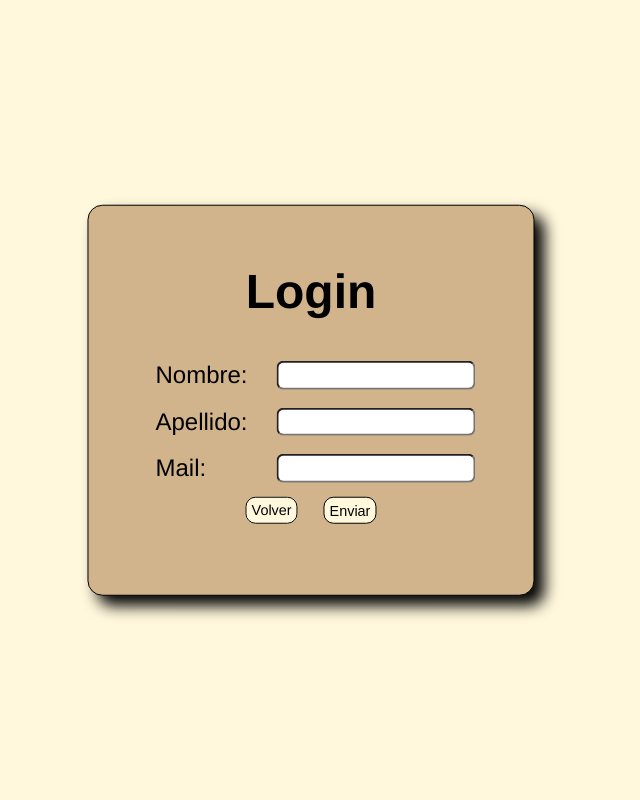
After one commit to Julian-Alcaraz/ProyectoFInalWeb, a PHP site: page /Paginas/Login.html in a window 1280 px wide. The commit adds this page. Shown: the whole page, without its empty margins (329-969 px from the left). Run offline with PHP 8.4, Linux system fonts and the light colour scheme.

Commit message:
Login con js hecho

```diff
--- /dev/null
+++ b/CSS/login.css
@@ -0,0 +1,57 @@
+body{
+    /*background-color:#FFDEAD;
+    background-color:#F5DEB3;
+    background-color:#D2B48C;*/
+    background-color:#FFF8DC;
+    font-family:Helvetica;
+
+}
+.caja{
+    position: absolute;
+    top: 50%;
+    left: 50%;
+    transform: translate(-50%,-50%);
+    background-color: #D2B48C;
+    padding: 2% 5% 4% 5% ;
+    border-radius: 15px;
+    box-shadow: 10px 10px 15px;
+}
+
+.caja table{
+    font-size: 150%;
+}
+
+.caja table .texto{
+    margin-left: 25px;
+    margin-bottom: 7px;
+    margin-top: 7px;
+    padding: 2%;
+    font-size: 60%;
+    border-radius: 7px;
+
+}
+.caja table .submit{
+    font-size: 60%;
+    background-color: #FFF8DC ;
+    text-decoration: none;
+    color: black;
+    padding: 1.5%;
+    border: solid 1px ;
+    border-color: black;
+    border-radius: 10px;
+    margin-left: 10px;
+}
+.caja table .volver{
+    font-size: 60%;
+    background-color: #FFF8DC ;
+    text-decoration: none;
+    color: black;
+    padding: 1.5%;
+    border: solid 1px ;
+    border-color: black;
+    border-radius: 10px;
+    margin-right: 10px;
+}
+.caja table tr .botonera{
+    text-align: center;
+}
--- a/Paginas/Inicio.html
+++ b/Paginas/Inicio.html
@@ -4,15 +4,17 @@
         <link rel="stylesheet" type="text/css" href="../CSS/commonStyle.css" media="screen" />
         <script></script>
     </head>
-    <body>
+    <body >
         <div class="titulo">
             <!-- nombre de la marca logo y boton de login-->
             <div class="nombre">
                 <h1>VICKOTA'S</h1>
+            </div>
+            <div class="logo">
                 <img src="xxxx" alt=""><!--Logo-->
             </div>
             <div class="login">
-                <h3><a href="">Login</a></h3><!--boton de login-->
+                <h3><a href="Login.html">Login</a></h3><!--boton de login-->
             </div>
         </div>
         <div class="menu" >
--- /dev/null
+++ b/Paginas/Login.html
@@ -0,0 +1,71 @@
+<html>
+    <head>
+        <title></title>
+        <link rel="stylesheet" type="text/css" href="../CSS/login.css" media="screen" />
+        <script>
+            function validar(){
+                const nombre=document.getElementById("nombre");
+                const apellido=document.getElementById("apellido");
+                const mail=document.getElementById("mail");
+                let emailRegex = /^[-\w.%+]{1,64}@(?:[A-Z0-9-]{1,63}\.){1,125}[A-Z]{2,63}$/i;
+                var nombreVal=false;
+                var apellidoVal=false;
+                var mailVal=false;
+
+                if(nombre.value == "" ){
+                    nombre.style.border ="solid 1px red";
+                }else{
+                    nombre.style.border = "solid 1px black";
+                    nombreVal=true;
+                }
+                if(apellido.value == "" ){
+                    apellido.style.border ="solid 1px red";
+                }else{
+                    apellido.style.border = "solid 1px black";
+                    apellidoVal=true;
+                }
+                if (emailRegex.test(mail.value)) {
+                    mail.style.border = "solid 1px black";
+                    mailVal=true;
+                } else {
+                    mail.style.border ="solid 1px red";
+                }
+                if (mailVal && nombreVal && apellidoVal){
+                    document.getElementById("form").reset();
+                }
+
+            }
+        </script>
+    </head>
+    <body >
+        <div class="caja" style="border: solid 1px ;">
+            <form action="" id="form">
+                <table>
+                    <caption><h1>Login</h1></caption>
+                    <tr>
+                        <td>Nombre:</td>
+                        <td><input type="text"class="texto" id="nombre"></td>
+                    </tr>
+                    <tr>
+                        <td>Apellido:</td>
+                        <td><input id="apellido" type="text"class="texto"></td>
+                    </tr>
+                    <tr>
+                        <td>Mail:</td>
+                        <td><input id="mail" type="text" class="texto"></td>
+                    </tr>
+                    <tr >
+                        <td colspan="2" class="botonera" >
+                            <a href="./Inicio.html" class="volver">Volver</a>
+                            <input type="button" class="submit" onclick="return validar()" value="Enviar">
+
+                        </td>
+
+                    </tr>
+                </table>
+
+
+            </form>
+        </div>
+    </body>
+</html>
```
Also changed, not shown: CSS/commonStyle.css (+19 -4 lines).
